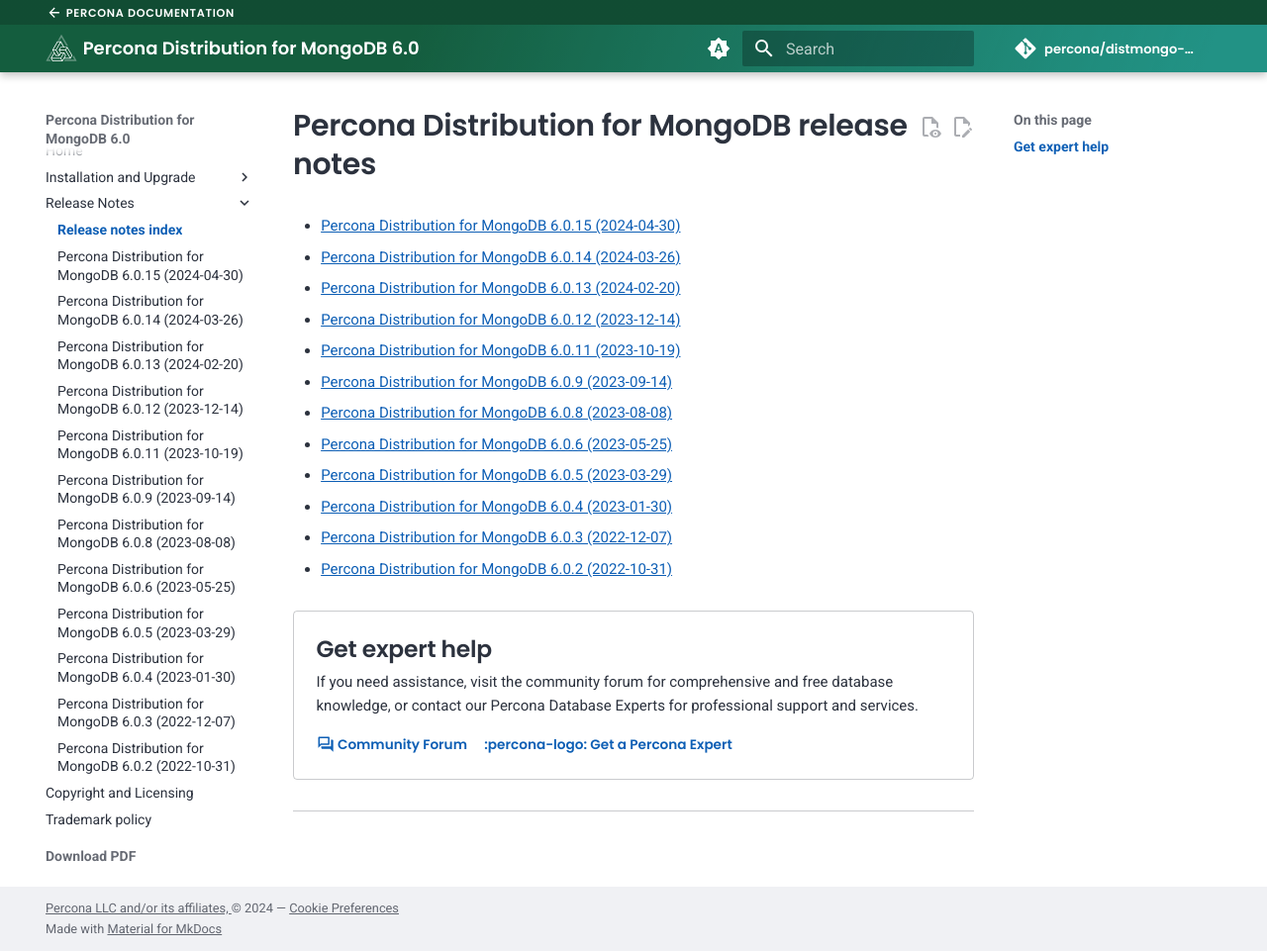
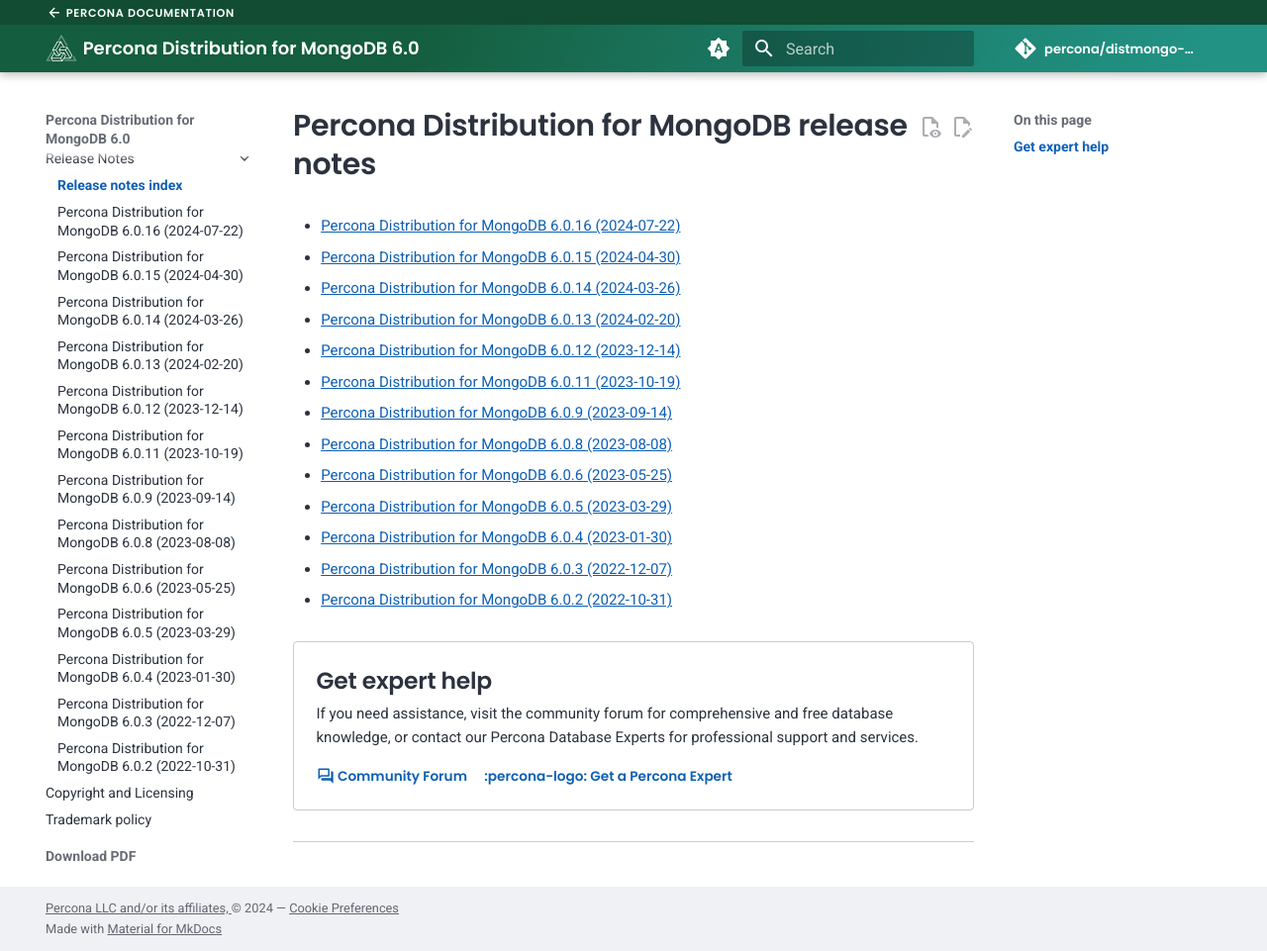
Before and after one commit to percona/distmongo-docs, an MkDocs documentation site: the page built from docs/release-notes.md, in a window 1280 px wide and 961 px high. Shown: the whole window at 99% size. Built offline with MkDocs 1.6.1 and Material for MkDocs 9.7.7, drawn with Linux system fonts in a browser that asks for light colours; nearby versions of some CDN libraries; comment, search, counter and statistics services are not loaded; the version menu is left out.

Commit message:
DISTMONGO-307 Release notes 6.0.16
new file:   docs/release-notes-v6.0.16.md
	modified:   docs/release-notes.md
	modified:   mkdocs-base.yml
	modified:   variables.yml

```diff
--- a/docs/release-notes.md
+++ b/docs/release-notes.md
@@ -1,4 +1,6 @@
 # Percona Distribution for MongoDB release notes
+
+* [Percona Distribution for MongoDB 6.0.16 (2024-07-22)](release-notes-v6.0.16.md)
 
 * [Percona Distribution for MongoDB 6.0.15 (2024-04-30)](release-notes-v6.0.15.md)
 
--- a/mkdocs-base.yml
+++ b/mkdocs-base.yml
@@ -134,7 +134,7 @@
   with-pdf: # https://github.com/orzih/mkdocs-with-pdf
           output_path: '_pdf/PerconaDistributionforMongoDB-6.0.pdf'
           cover_title: 'Distribution for MongoDB Documentation 6.0'
-          cover_subtitle: 6.0.15 (April 30, 2024)
+          cover_subtitle: 6.0.16 (July 22, 2024)
           author: 'Percona Technical Documentation Team'
           cover_logo: docs/_images/Percona_Logo_Color.png
           debug_html: false
@@ -161,6 +161,7 @@
       - minor-upgrade.md
   - Release Notes:
       - "Release notes index": "release-notes.md"
+      - release-notes-v6.0.16.md
       - release-notes-v6.0.15.md
       - release-notes-v6.0.14.md
       - release-notes-v6.0.13.md
--- a/variables.yml
+++ b/variables.yml
@@ -1,5 +1,5 @@
 # PDMDB Variables set for HTML output
 # See also mkdocs.yml plugins.with-pdf.cover_subtitle and output_path
 
-release: 'release-notes-v6.0.15'
+release: 'release-notes-v6.0.16'
 version: '6.0'
```
Also changed, not shown: docs/release-notes-v6.0.16.md (added, +38 -0 lines).
